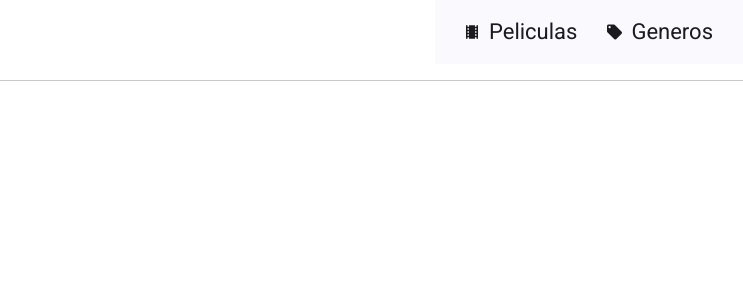
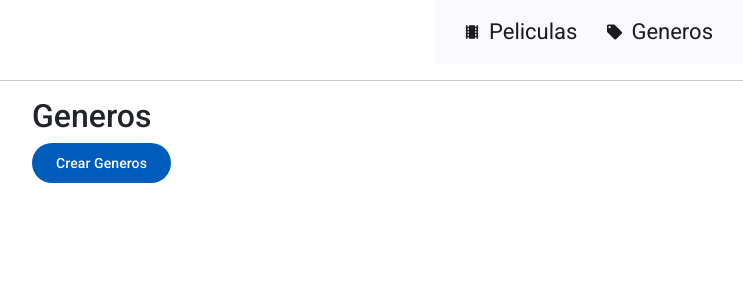
Before and after one commit to Bjcabello/FrontendAppPeliculas, an Angular app: page /generos in a window 1280 px wide. Before the commit this address led to /. Shown: the top 300 px of the page, without its empty margins (50-793 px from the left). Built offline with nearby package versions, Linux system fonts and the light colour scheme.

Commit message:
creando componente crear-generos

```diff
--- a/src/app/app.routes.ts
+++ b/src/app/app.routes.ts
@@ -1,9 +1,11 @@
 import { Routes } from '@angular/router';
 import { LandingPageComponent } from './landing-page/landing-page.component';
 import { IndiceGenerosComponent } from './generos/indice-generos/indice-generos.component';
+import { CrearGenerosComponent } from './generos/crear-generos/crear-generos.component';
 
 export const routes: Routes = [
   {path:'', component:LandingPageComponent},
   {path:'peliculas', component:LandingPageComponent},
-  {path:'genero', component:IndiceGenerosComponent}
+  {path:'generos', component:IndiceGenerosComponent},
+  {path:'generos/crear', component:CrearGenerosComponent},
 ];
--- a/src/app/compartidos/componentes/menu/menu.component.html
+++ b/src/app/compartidos/componentes/menu/menu.component.html
@@ -6,7 +6,7 @@
     </a>
   </span>
   <span>
-    <a mat-button routerLink="genero">
+    <a mat-button routerLink="generos">
       <mat-icon>local_offer</mat-icon>
       <h4>Generos</h4>
     </a>
--- /dev/null
+++ b/src/app/generos/crear-generos/crear-generos.component.html
@@ -0,0 +1 @@
+<button mat-flat-button class="primary" (click)="guardarCambios()">Guardar</button>
--- /dev/null
+++ b/src/app/generos/crear-generos/crear-generos.component.ts
@@ -0,0 +1,19 @@
+import { Component, inject } from '@angular/core';
+import { MatButtonModule } from '@angular/material/button';
+import { Router } from '@angular/router';
+
+@Component({
+  selector: 'app-crear-generos',
+  imports: [MatButtonModule],
+  templateUrl: './crear-generos.component.html',
+  styleUrl: './crear-generos.component.css'
+})
+export class CrearGenerosComponent {
+
+  router = inject(Router);
+
+  guardarCambios(){
+    this.router.navigate(['/generos'])
+  }
+
+}
--- a/src/app/generos/indice-generos/indice-generos.component.html
+++ b/src/app/generos/indice-generos/indice-generos.component.html
@@ -1 +1,3 @@
-<p>indice-generos works!</p>
+
+<h2>Generos</h2>
+<button mat-flat-button routerLink="/generos/crear">Crear Generos</button>
--- a/src/app/generos/indice-generos/indice-generos.component.ts
+++ b/src/app/generos/indice-generos/indice-generos.component.ts
@@ -1,8 +1,11 @@
 import { Component } from '@angular/core';
+import { MatButton } from "@angular/material/button";
+import { RouterLink } from '@angular/router';
+
 
 @Component({
   selector: 'app-indice-generos',
-  imports: [],
+  imports: [MatButton, RouterLink],
   templateUrl: './indice-generos.component.html',
   styleUrl: './indice-generos.component.css'
 })
```
Also changed, not shown: src/app/generos/crear-generos/crear-generos.component.css (added).
